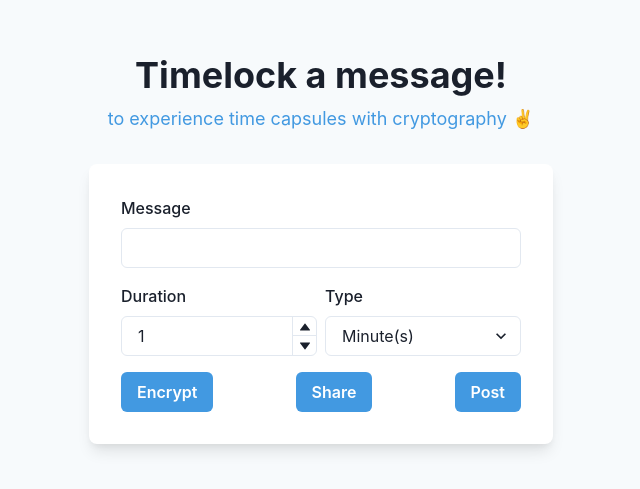
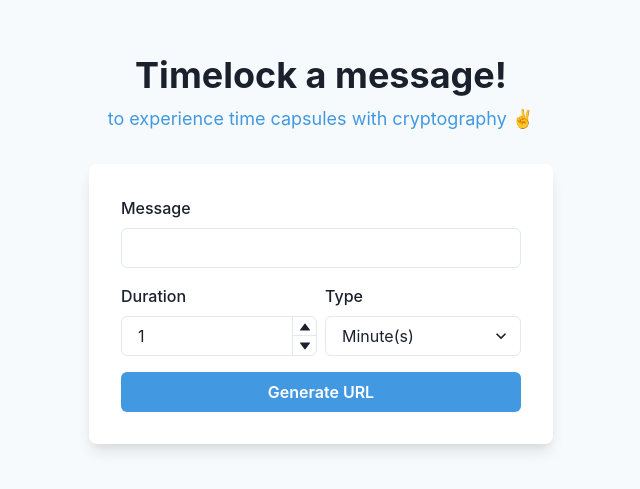
Before and after one commit to ratankaliani/timelock, a Next.js app: page / in a window 1280 px wide. Shown: the part 151-640 px from the top of the page, without its empty margins (319-959 px from the left). Built offline with nearby package versions, Linux system fonts and the light colour scheme.

Commit message:
cors with go

```diff
--- a/pages/index.tsx
+++ b/pages/index.tsx
@@ -2,6 +2,10 @@ import Head from "next/head";
 import Image from "next/image";
 import { Inter } from "@next/font/google";
 import { useState } from "react";
+// @ts-ignore
+// import {defaultClientInfo, roundForTime, timelockDecrypt, timelockEncrypt} from "tlock-js";
+require('isomorphic-fetch');
+
 import styles from "@/styles/Home.module.css";
 import {   Flex,
   Box,
@@ -24,6 +28,36 @@ import {   Flex,
 
 const inter = Inter({ subsets: ["latin"] });
 
+async function hashStringToUrl(s: string) {
+  // Convert string to numerical value
+  let num = 1;
+  for (let i = 0; i < s.length; i++) {
+    num *= s.charCodeAt(i);
+  }
+
+  // Take modulo with large prime number
+  var  hashValue = num % 2147483647;
+
+  // Convert hash value to base-62 representation
+  const alphabet = "0123456789ABCDEFGHIJKLMNOPQRSTUVWXYZabcdefghijklmnopqrstuvwxyz";
+  let digits = [];
+  let remainder;
+  while (hashValue > 0) {
+    remainder = hashValue % 62;
+    digits.unshift(alphabet[remainder]);
+    hashValue = Math.floor(hashValue / 62);
+  }
+
+  // Pad with leading zeros to ensure 6 digits
+  while (digits.length < 6) {
+    digits.unshift("0");
+  }
+
+  // Prepend URL prefix and return final URL
+  const prefix = process.env.SITE_URL + "/decrypt/" + "?hash=";
+  return prefix + digits.join("");
+}
+
 
 async function handleEncrypt(
   e: { preventDefault: () => void },
@@ -45,6 +79,8 @@ async function handleEncrypt(
   }
   console.log("Encrypting message: " + message + " for " + duration * multiplier + " seconds.")
   e.preventDefault();
+  // const ciphertext = await encrypt(message, duration * multiplier);
+
   const res = await fetch("/api/encrypt", {
     method: "POST",
     headers: {
@@ -53,9 +89,23 @@ async function handleEncrypt(
     body: JSON.stringify({ message: message, duration: duration }),
   });
   const data = await res.json();
-  console.log(data);
+
+  const ciphertext = data.body;
+  const round = data.round;
+
+  var url = await hashStringToUrl(ciphertext);
+
+  console.log("Encrypted message: " + ciphertext);
+  console.log("URL: " + url);
 
 }
+
+// async function encrypt(message: string, duration: number) {
+//   const clientInfo = defaultClientInfo();
+//   const expiry = roundForTime(clientInfo, Date.now() + duration * 1000);
+//   const encrypted = await timelockEncrypt(clientInfo, message, expiry);
+//   return encrypted;
+// }
 
 
 
@@ -130,36 +180,16 @@ export default function Home() {
               </Select>
               </FormControl>
             </Stack>
-            <Stack
-                direction={{ base: 'column', sm: 'row' }}
-                align={'start'}
-                justify={'space-between'}>
             <Button
               bg={'blue.400'}
               color={'white'}
               _hover={{
                 bg: 'blue.500',
               }}
-                onClick={(e) => handleEncrypt(e, message, duration, durationType)}>
-                Encrypt
+              onClick={(e) => handleEncrypt(e, message, duration, durationType)}
+              >
+              Generate URL
             </Button>
-              <Button
-                bg={'blue.400'}
-                color={'white'}
-                _hover={{
-                  bg: 'blue.500',
-                }}>
-                Share
-              </Button>
-              <Button
-                bg={'blue.400'}
-                color={'white'}
-                _hover={{
-                  bg: 'blue.500',
-                }}>
-                Post
-              </Button>
-            </Stack>
           </Stack>
         </Box>
       </Stack>
```
Also changed, not shown: pages/decrypt.tsx (+12 -10 lines). Lines whose indentation alone changed are shown as unchanged.
